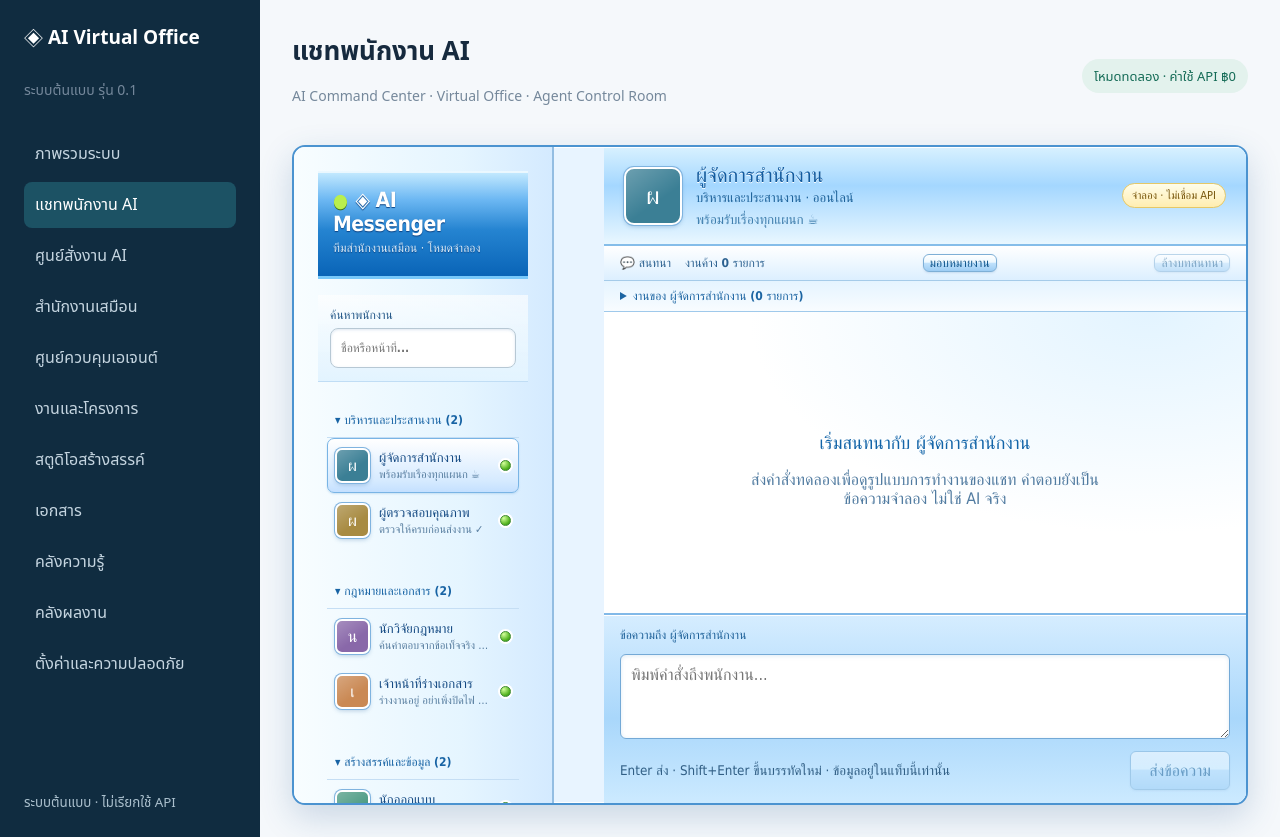
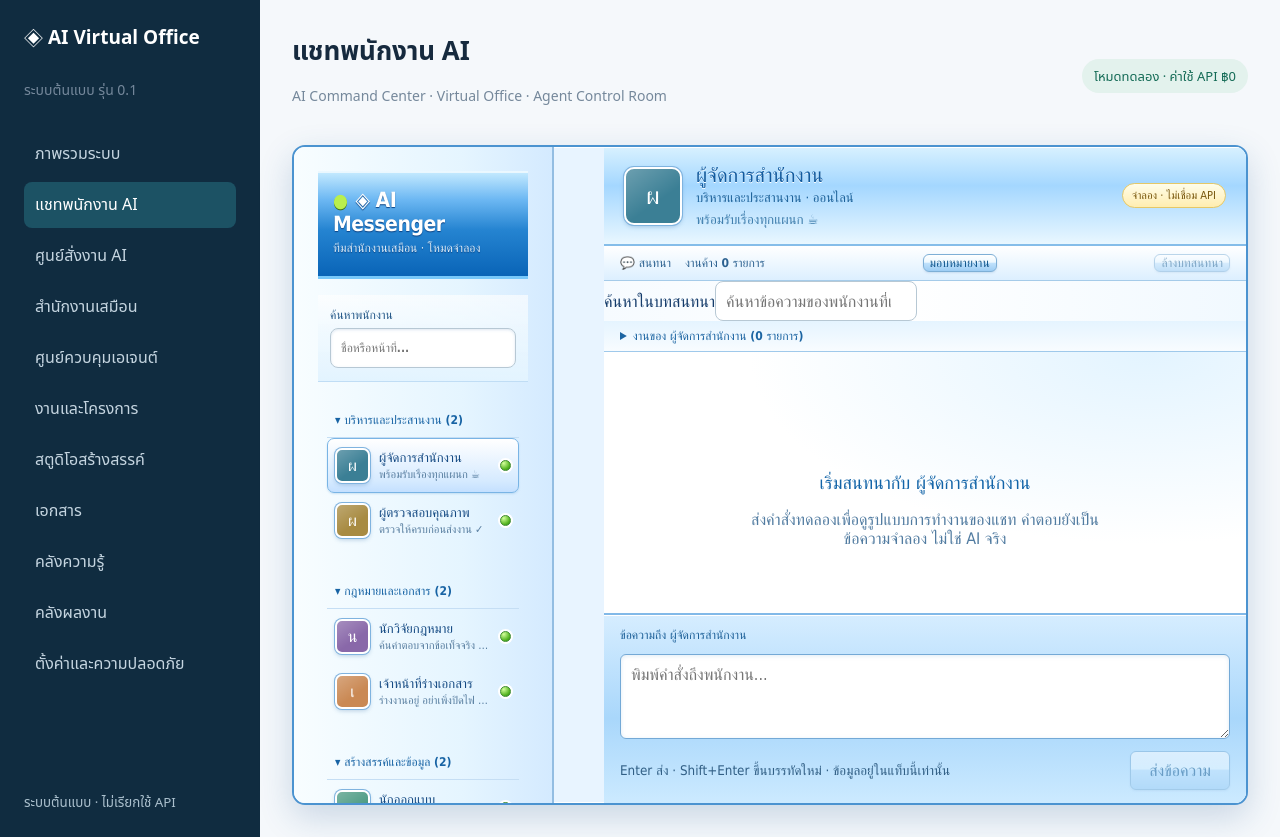
Before and after one commit to lnwlawyer/ai-virtual-office, a React (Vite) app: page / in a window 1280 px wide. Both pictures are taken after a click on the button "แชทพนักงาน AI". Built offline with nearby package versions, Linux system fonts and the light colour scheme; no server answers.

Commit message:
feat: search messages within selected Messenger contact

```diff
--- a/src/MessengerDashboard.jsx
+++ b/src/MessengerDashboard.jsx
@@ -13,6 +13,7 @@ const moods={manager:'พร้อมรับเรื่องทุกแผ
 const displayState={online:'ออนไลน์',busy:'กำลังทำงาน',waiting:'รออนุมัติ',offline:'ออฟไลน์'};
 export default function MessengerDashboard({tasks=[],onCreateTaskDraft,onUpdateTaskStatus,onSaveOutput,selected,setSelected,messages,setMessages}){
  const [query,setQuery]=useState('');
+ const [chatQuery,setChatQuery]=useState('');
  const [draft,setDraft]=useState('');
  const [collapsed,setCollapsed]=useState([]);
  const [pending,setPending]=useState(false);
@@ -40,16 +41,16 @@ export default function MessengerDashboard({tasks=[],onCreateTaskDraft,onUpdateT
    <label className="msn-search">ค้นหาพนักงาน<input aria-label="ค้นหาพนักงาน Messenger" value={query} onChange={e=>setQuery(e.target.value)} placeholder="ชื่อหรือหน้าที่..."/></label>
    {groups.map(group=><section className="msn-group" key={group.name}>
     <button type="button" className="msn-group-toggle" onClick={()=>setCollapsed(prev=>prev.includes(group.name)?prev.filter(x=>x!==group.name):[...prev,group.name])}>{collapsed.includes(group.name)?'▸':'▾'} {group.name} ({group.ids.length})</button>
-    {!collapsed.includes(group.name)&&group.ids.map(id=>{const member=STAFF.find(x=>x.id===id);if(![member.name,member.role,moods[id]].join(' ').toLowerCase().includes(query.toLowerCase()))return null;return <button type="button" key={id} className={'msn-contact'+(selected===id?' selected':'')} onClick={()=>{setSelected(id);setConfirmClear(false)}} aria-pressed={selected===id}>
+    {!collapsed.includes(group.name)&&group.ids.map(id=>{const member=STAFF.find(x=>x.id===id);if(![member.name,member.role,moods[id]].join(' ').toLowerCase().includes(query.toLowerCase()))return null;return <button type="button" key={id} className={'msn-contact'+(selected===id?' selected':'')} onClick={()=>{setSelected(id);setConfirmClear(false);setChatQuery('')}} aria-pressed={selected===id}>
       <span className="msn-avatar" aria-hidden="true" style={{background:member.accent}}>{member.name.slice(0,1)}</span><span className="msn-contact-text"><strong>{member.name}</strong><small>{moods[id]}</small></span><span className={'msn-presence '+status(id)} title={displayState[status(id)]}/>{unreadTasks(id)>0&&<span className="msn-badge">{unreadTasks(id)}</span>}
     </button>})}
    </section>)}
   </aside>
   <div className="msn-chat">
    <div className="msn-chat-top"><span className="msn-avatar large" style={{background:staff.accent}}>{staff.name.slice(0,1)}</span><div><h2>{staff.name}</h2><p>{staff.role} · {displayState[status(selected)]}</p><small>{moods[selected]}</small></div><span className="msn-simulation">จำลอง · ไม่เชื่อม API</span></div>
-   <div className="msn-chat-toolbar"><span>💬 สนทนา</span><span>งานค้าง {unreadTasks(selected)} รายการ</span><button type="button" onClick={()=>onCreateTaskDraft?.({id:staff.id,name:staff.name})}>มอบหมายงาน</button><button type="button" disabled={!(messages[selected]||[]).length} onClick={()=>setConfirmClear(true)}>ล้างบทสนทนา</button></div>{confirmClear&&<div className="msn-clear-confirm" role="group" aria-label="ยืนยันล้างบทสนทนา"><span>ล้างเฉพาะบทสนทนากับ {staff.name}?</span><button type="button" onClick={()=>{setMessages(prev=>({...prev,[selected]:[]}));setConfirmClear(false)}}>ยืนยันล้าง</button><button type="button" onClick={()=>setConfirmClear(false)}>ยกเลิก</button></div>}
+   <div className="msn-chat-toolbar"><span>💬 สนทนา</span><span>งานค้าง {unreadTasks(selected)} รายการ</span><button type="button" onClick={()=>onCreateTaskDraft?.({id:staff.id,name:staff.name})}>มอบหมายงาน</button><button type="button" disabled={!(messages[selected]||[]).length} onClick={()=>setConfirmClear(true)}>ล้างบทสนทนา</button></div><label className="msn-chat-search">ค้นหาในบทสนทนา<input aria-label="ค้นหาข้อความในบทสนทนา" type="search" value={chatQuery} onChange={e=>setChatQuery(e.target.value)} placeholder="ค้นหาข้อความของพนักงานที่เลือก..." /></label>{confirmClear&&<div className="msn-clear-confirm" role="group" aria-label="ยืนยันล้างบทสนทนา"><span>ล้างเฉพาะบทสนทนากับ {staff.name}?</span><button type="button" onClick={()=>{setMessages(prev=>({...prev,[selected]:[]}));setConfirmClear(false)}}>ยืนยันล้าง</button><button type="button" onClick={()=>setConfirmClear(false)}>ยกเลิก</button></div>}
    <details className="msn-task-details"><summary>งานของ {staff.name} ({tasks.filter(t=>t.assignee===selected).length} รายการ)</summary><div className="msn-task-list">{tasks.filter(t=>t.assignee===selected).length===0?<p>ยังไม่มีงานที่ได้รับมอบหมาย</p>:tasks.filter(t=>t.assignee===selected).map(t=><div key={t.id} className="msn-task-item"><strong>{t.title}</strong><label>สถานะ <select aria-label={`สถานะงาน ${t.title}`} value={t.status} onChange={e=>onUpdateTaskStatus?.(t.id,e.target.value)}><option value="todo">ยังไม่เริ่ม</option><option value="in-progress">กำลังดำเนินการ</option><option value="done">เสร็จแล้ว</option></select></label></div>)}</div></details><div className="msn-conversation" role="log" aria-label={'บทสนทนากับ '+staff.name} aria-live="polite">
-    {(messages[selected]||[]).length===0?<div className="msn-empty"><strong>เริ่มสนทนากับ {staff.name}</strong><p>ส่งคำสั่งทดลองเพื่อดูรูปแบบการทำงานของแชท คำตอบยังเป็นข้อความจำลอง ไม่ใช่ AI จริง</p></div>:(messages[selected]||[]).map(message=><div key={message.id} className={'msn-message '+message.who}><strong>{message.who==='user'?'คุณ':staff.name}</strong>{message.time&&<time className="msn-message-time">{message.time}</time>}<p>{message.text}</p>{message.who==='agent'&&onSaveOutput&&<button type="button" onClick={()=>onSaveOutput({agentId:selected,agentName:staff.name,content:message.text})}>บันทึกคำตอบลงคลังผลงาน</button>}</div>)}
+    {(messages[selected]||[]).length===0?<div className="msn-empty"><strong>เริ่มสนทนากับ {staff.name}</strong><p>ส่งคำสั่งทดลองเพื่อดูรูปแบบการทำงานของแชท คำตอบยังเป็นข้อความจำลอง ไม่ใช่ AI จริง</p></div>:(messages[selected]||[]).filter(message=>message.text.toLocaleLowerCase().includes(chatQuery.trim().toLocaleLowerCase())).length===0?<div className="msn-empty"><strong>ไม่พบข้อความที่ค้นหา</strong><p>ลองใช้คำค้นอื่น หรือล้างช่องค้นหา</p></div>:(messages[selected]||[]).filter(message=>message.text.toLocaleLowerCase().includes(chatQuery.trim().toLocaleLowerCase())).map(message=><div key={message.id} className={'msn-message '+message.who}><strong>{message.who==='user'?'คุณ':staff.name}</strong>{message.time&&<time className="msn-message-time">{message.time}</time>}<p>{message.text}</p>{message.who==='agent'&&onSaveOutput&&<button type="button" onClick={()=>onSaveOutput({agentId:selected,agentName:staff.name,content:message.text})}>บันทึกคำตอบลงคลังผลงาน</button>}</div>)}
    </div>
    <form className="msn-composer" onSubmit={send}><label htmlFor="msn-message-input">ข้อความถึง {staff.name}</label><textarea id="msn-message-input" value={draft} onChange={e=>setDraft(e.target.value)} maxLength={8000} placeholder="พิมพ์คำสั่งถึงพนักงาน..." onKeyDown={e=>{if(e.key==='Enter'&&!e.shiftKey){e.preventDefault();e.currentTarget.form.requestSubmit();}}}/><div><small>Enter ส่ง · Shift+Enter ขึ้นบรรทัดใหม่ · ข้อมูลอยู่ในแท็บนี้เท่านั้น</small><button type="submit" disabled={!draft.trim()||pending}>ส่งข้อความ</button></div></form>
   </div>
```
